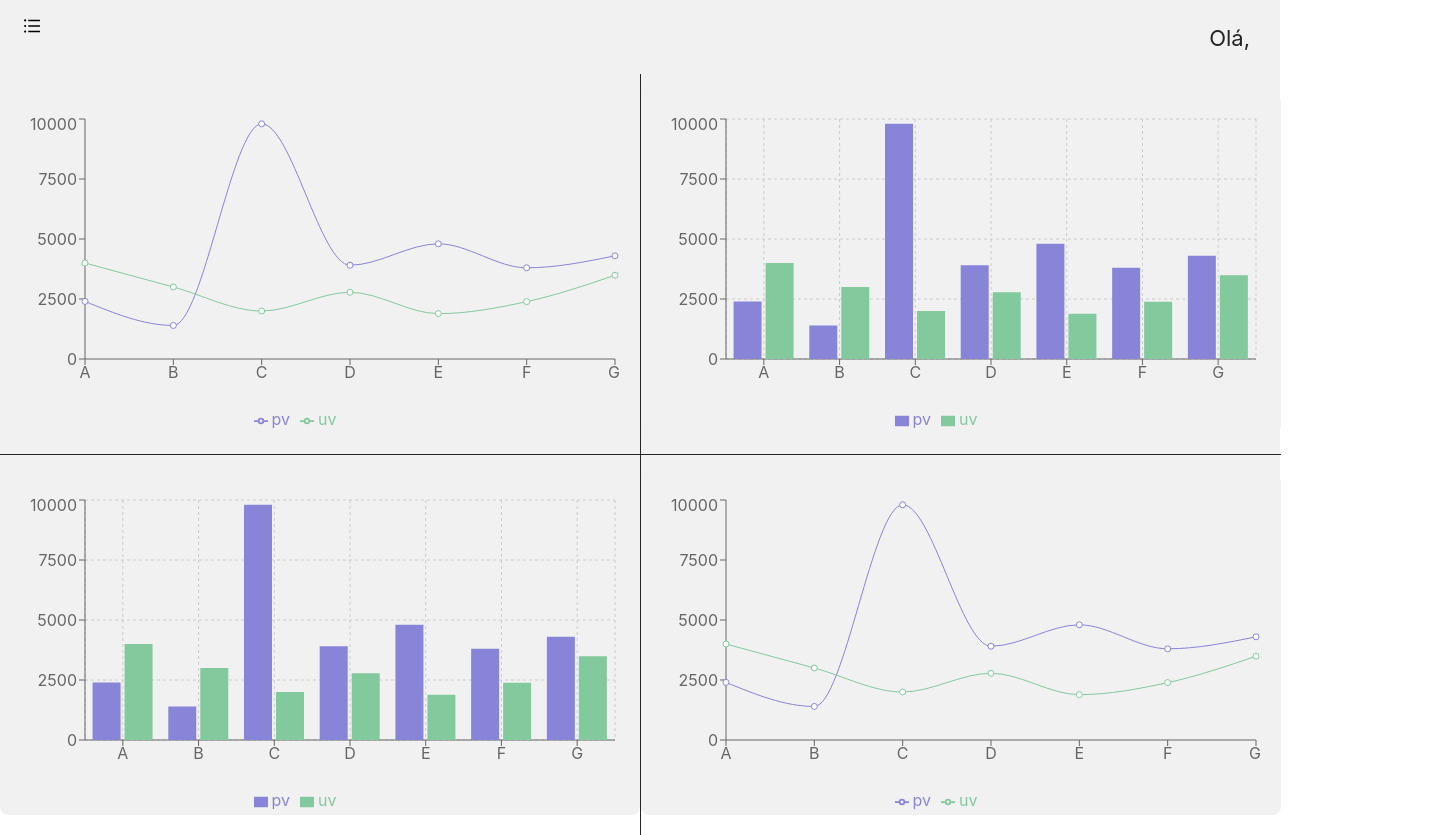
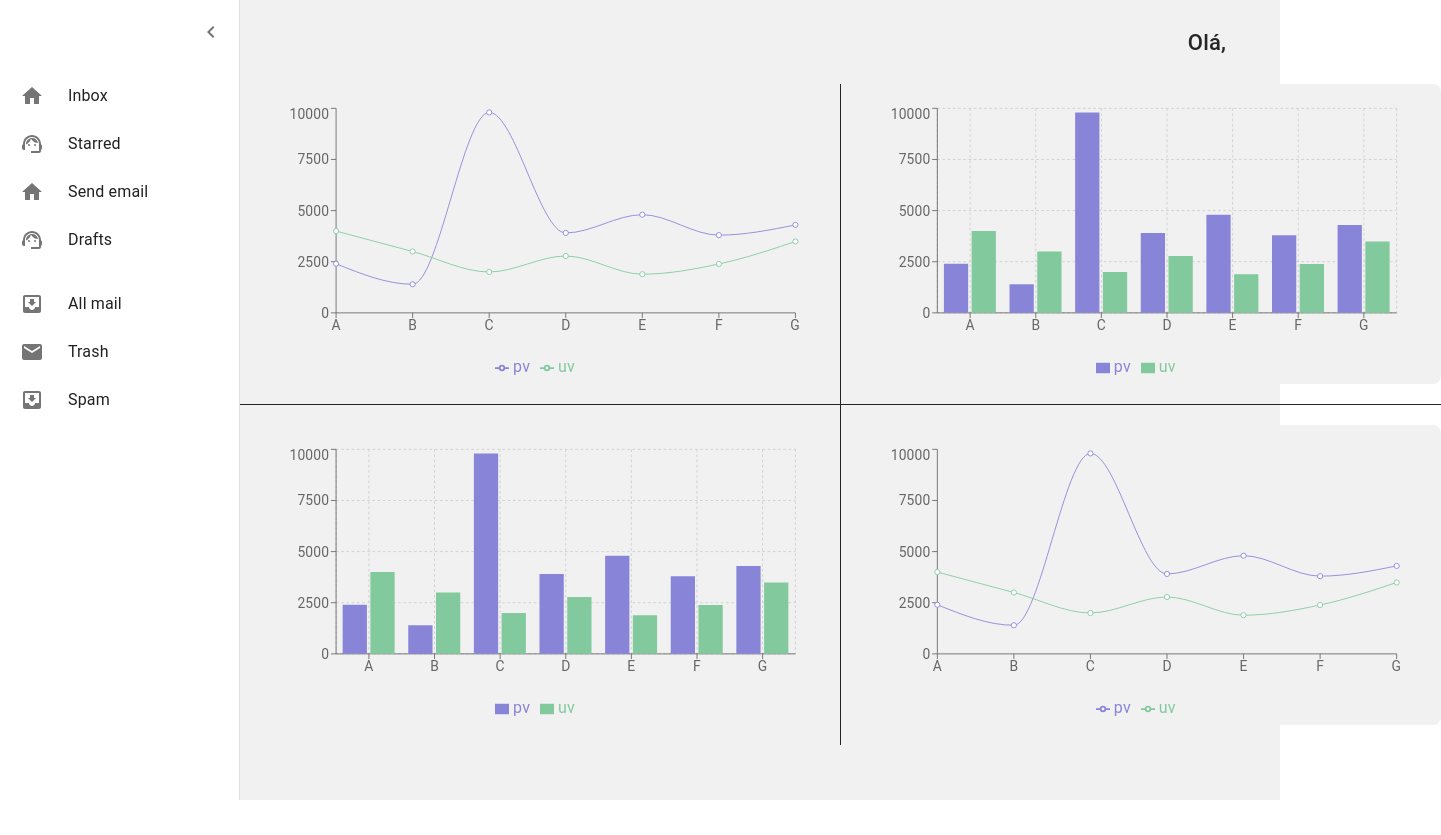
Before and after one commit to iamgiovann4/crm-dynamics, a React (Create React App) app: page /home in a window 1280 px wide. Shown: the whole page, 1441 px wide, since content can reach past the window. After the commit the page ends 809 px from the top, so only its background shows below. Built offline with nearby package versions, Linux system fonts and the light colour scheme; sample sign-in values are in the browser's storage.

Commit message:
update miniDraw

```diff
--- a/src/Router.js
+++ b/src/Router.js
@@ -15,7 +15,6 @@ const Router = () => {
     return (
         <Routes>
             <Route path="/" element={<Landpage />} />
-            {/* <Route path="/landpage" element={<Landpage/>} /> */}
             <Route element={<CheckLogged />}>
                 <Route path="/home" element={<Home />} />
                 <Route path="/produtos" element={<Products />} />
--- a/src/components/Content.jsx
+++ b/src/components/Content.jsx
@@ -10,8 +10,7 @@ const Content = ({children}) => {
 
 const styles = {
     conteudo: {
-        height:'100%',
-        background: "#f1f1f1"
+        height:'100%'
     }
 }
 
--- a/src/components/MiniDrawer.jsx
+++ b/src/components/MiniDrawer.jsx
@@ -20,6 +20,7 @@ import InboxIcon from '@mui/icons-material/MoveToInbox';
 import MailIcon from '@mui/icons-material/Mail';
 import HomeIcon from '@mui/icons-material/Home';
 import SupportAgentIcon from '@mui/icons-material/SupportAgent';
+import Perfil from './Perfil';
 
 const drawerWidth = 240;
 
@@ -103,7 +104,7 @@ const MiniDrawer = ({ children }) => {
     return (
         <Box sx={{ display: 'flex', boxShadow: '0' }}>
             <CssBaseline />
-            <AppBar position="fixed" open={open} sx={{ boxShadow: '0', backgroundColor: 'white', color: 'black' }}>
+            <AppBar position="fixed" open={open} sx={{ boxShadow: '0', backgroundColor: '#f1f1f1', color: 'black' }}>
                 <Toolbar>
                     <IconButton
                         color="inherit"
@@ -117,7 +118,8 @@ const MiniDrawer = ({ children }) => {
                     >
                         <MenuIcon />
                     </IconButton>
-                    <Typography variant="h6" noWrap component="div">
+                    <Typography variant="h6" noWrap component="div" sx={{display: "flex", justifyContent: "flex-end", width: '100%'}}>
+                        <Perfil/>
                     </Typography>
                 </Toolbar>
             </AppBar>
@@ -176,7 +178,7 @@ const MiniDrawer = ({ children }) => {
                     ))}
                 </List>
             </Drawer>
-            <Box component="main" sx={{ flexGrow: 1, p: 3 }}>
+            <Box component="main" sx={{ flexGrow: 1, pt: 0 }}>
                 <DrawerHeader />
                 {children}
             </Box>
--- a/src/index.css
+++ b/src/index.css
@@ -1,3 +1,7 @@
+#root{
+  background: #f1f1f1;
+}
+
 body {
   margin: 0;
   font-family: -apple-system, BlinkMacSystemFont, 'Segoe UI', 'Roboto', 'Oxygen',
--- a/src/pages/Customers.jsx
+++ b/src/pages/Customers.jsx
@@ -7,6 +7,7 @@ import TableClient from '../components/TableClient'
 import './customers.css'
 import { toast } from 'react-toastify'
 import { useNavigate } from 'react-router-dom'
+import MiniDrawer from '../components/MiniDrawer'
 
 function Customers() {
     const [clients, setClients] = useState(false); {/* Atualiza os dados do Banco */ }
@@ -75,8 +76,9 @@ function Customers() {
 
     return (
         <>
+            <MiniDrawer>
                 <Content>
-               <Header />
+                    {/* <Header /> */}
                     <Box sx={{ display: 'flex' }}>
                         <table className='tabela2'>
                             <tr>
@@ -103,10 +105,10 @@ function Customers() {
                                 <th className='coluna2'></th>
                                 <th className='coluna2'></th>
                             </tr>
-                        {clients.length > 0  ?
+                            {clients.length > 0 ?
                                 clients.map(client => (
                                     <TableClient key={client.id} client={client} setClients={setClients} clients={clients} />
-                            )): (
+                                )) : (
                                     <tr>
                                         <td colSpan={10}>Nenhum cliente cadastrado</td>
                                     </tr>
@@ -142,6 +144,7 @@ function Customers() {
                     </Box>
                 } */}
                 </Content>
+            </MiniDrawer>
         </>
     )
 }
--- a/src/pages/Employees.jsx
+++ b/src/pages/Employees.jsx
@@ -8,6 +8,7 @@ import Stack from '@mui/material/Stack'
 import Box from '@mui/material/Box'
 import TableEmployees from '../components/TableEmployees'
 import { toast } from 'react-toastify'
+import MiniDrawer from '../components/MiniDrawer'
 
 const hostEmployee = process.env.REACT_APP_HOST_LINE_EMPLOYEES
 
@@ -63,8 +64,9 @@ const Employees = () => {
 
     return (
         <>
+            <MiniDrawer>
                 <Content title='Funcionarios'>
-                <Header />
+                    {/* <Header /> */}
                     <Box sx={{ display: 'flex' }}>
                         <table className='tabela'>
                             <thead>
@@ -120,6 +122,7 @@ const Employees = () => {
                         </Box>
                     }
                 </Content>
+            </MiniDrawer>
         </>
     )
 }
--- a/src/pages/FormCustomers.jsx
+++ b/src/pages/FormCustomers.jsx
@@ -8,6 +8,7 @@ import Content from '../components/Content';
 import Button from "../components/Button"
 import { toast } from 'react-toastify'
 import { useNavigate } from 'react-router-dom'
+import MiniDrawer from '../components/MiniDrawer'
 
 const FormCustomers = () => {
     const [clients, setClients] = useState(false);
@@ -67,9 +68,10 @@ const FormCustomers = () => {
 
     return (
         <>
-            <Header />
+            <MiniDrawer>
+                {/* <Header /> */}
                 <Content>
-                <Box sx={{  display: "flex", flexDirection: "column", justifyContent: "center", }}>
+                    <Box sx={{ display: "flex", flexDirection: "column", justifyContent: "center", }}>
                         <form onSubmit={handleSubmit} style={{ display: "flex", justifyContent: "center", alignItems: "center" }}>
                             <Grid container spacing={2} sx={{ height: "100%", width: "70%", }}>
                                 <Grid item xs={6}>
@@ -136,6 +138,7 @@ const FormCustomers = () => {
                         </form>
                     </Box>
                 </Content>
+            </MiniDrawer>
         </>
     )
 }
--- a/src/pages/Products.jsx
+++ b/src/pages/Products.jsx
@@ -101,7 +101,6 @@ function Products() {
         <>
             <MiniDrawer >
                 <Content>
-                    <Header />
                     <Box sx={{ display: 'flex' }}>
                         <table className='tabela'>
                             <thead>
--- a/src/pages/Sales.jsx
+++ b/src/pages/Sales.jsx
@@ -1,13 +1,16 @@
 //Essa pág listará as vendas feitas. Por isso, precisaremos usar o inner join para obter dados da tabela clientes e produtos, pq nessa lista terá a data da venda, o cliente que comprou e o produto comprado.
 import Content from "../components/Content"
 import Header from "../components/Header"
+import MiniDrawer from '../components/MiniDrawer'
 
 const Sales = () => {
     return (
         <>
-            <Content title='Vendas'>
-                <Header/>
-            </Content>
+            <MiniDrawer>
+                <Content title='Vendas'>
+                    <Header />
+                </Content>
+            </MiniDrawer>
         </>
     )
 }
--- a/src/pages/home.jsx
+++ b/src/pages/home.jsx
@@ -6,12 +6,14 @@ import Chart2 from '../components/grafico2';
 import Chart3 from '../components/grafico3';
 import Chart4 from '../components/grafico4';
 import './home.css'
+import MiniDrawer from '../components/MiniDrawer'
 
 const Home = () => {
     return (
         <>
+            <MiniDrawer>
                 <Content title="Dashboard">
-                <Header />
+                    {/* <Header /> */}
                     <div className='caixas'>
                         <div className='caixa1'>
                             <div className='grafico1'>
@@ -31,6 +33,7 @@ const Home = () => {
                         </div>
                     </div>
                 </Content>
+            </MiniDrawer>
         </>
     );
 };
```
Lines whose indentation alone changed are shown as unchanged.
